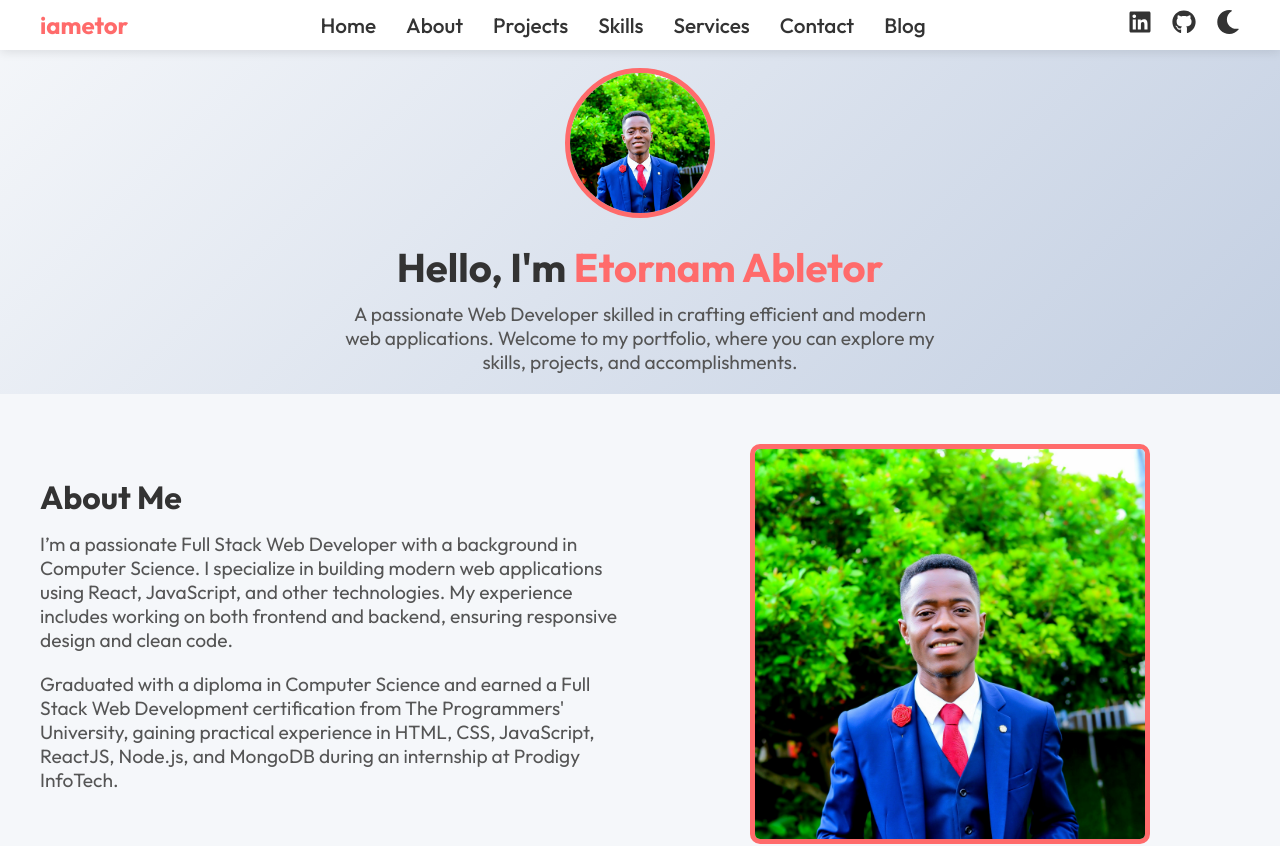
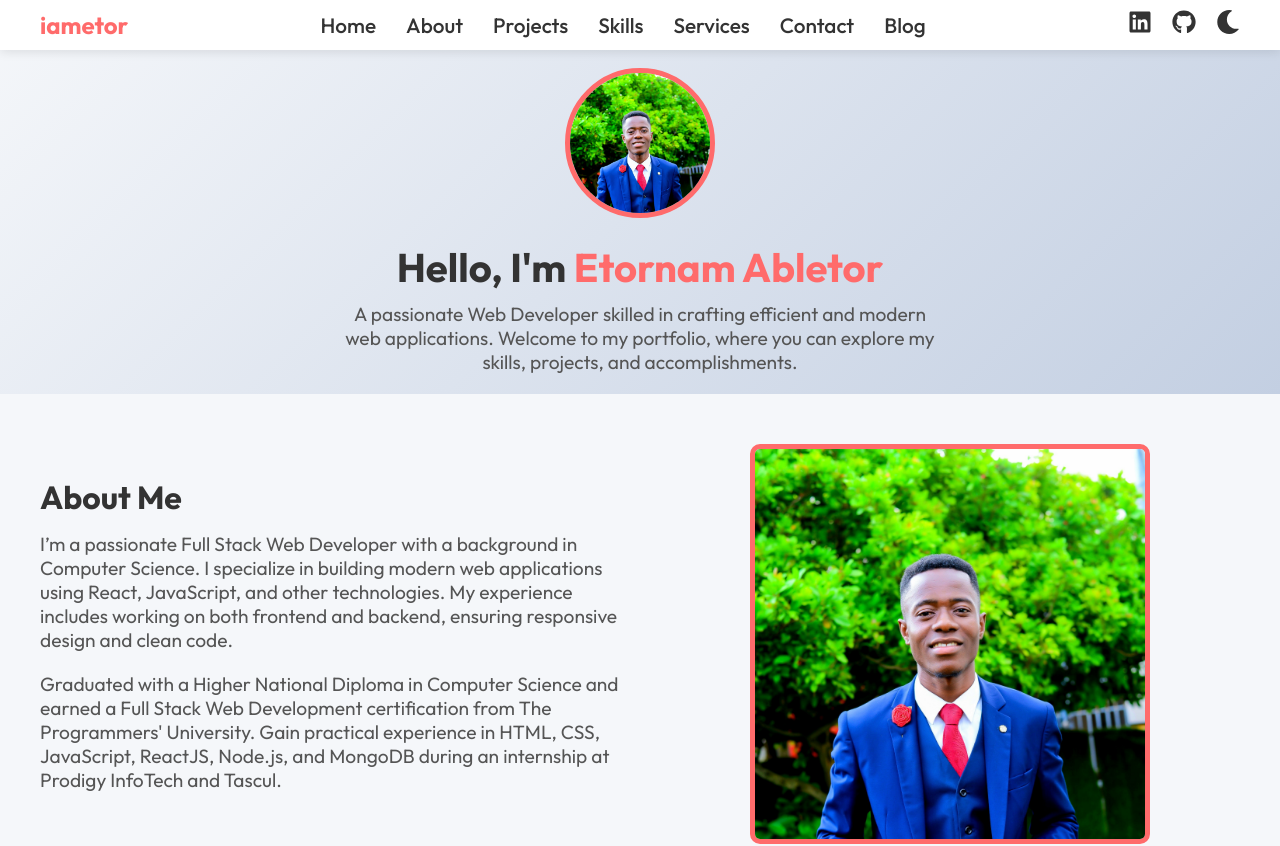
Before and after one commit to Abletetor/PRODIGY_WD_04, a React (Vite) app: page / in a window 1280 px wide. Shown: the top 846 px of the page. Built offline with nearby package versions, Linux system fonts and the light colour scheme.

Commit message:
Updated the About paragraphs

```diff
--- a/src/Components/About/About.jsx
+++ b/src/Components/About/About.jsx
@@ -12,7 +12,7 @@ const About = () => {
                   My experience includes working on both frontend and backend, ensuring responsive design and clean code.
                </p>
                <p>
-                  Graduated with a diploma in Computer Science and earned a Full Stack Web Development certification from The Programmers&apos; University, gaining practical experience in HTML, CSS, JavaScript, ReactJS, Node.js, and MongoDB during an internship at Prodigy InfoTech.
+                  Graduated with a Higher National Diploma in Computer Science and earned a Full Stack Web Development certification from The Programmers&apos; University. Gain practical experience in HTML, CSS, JavaScript, ReactJS, Node.js, and MongoDB during an internship at Prodigy InfoTech and Tascul.
                </p>
             </div>
             <div className="about-image">
```
